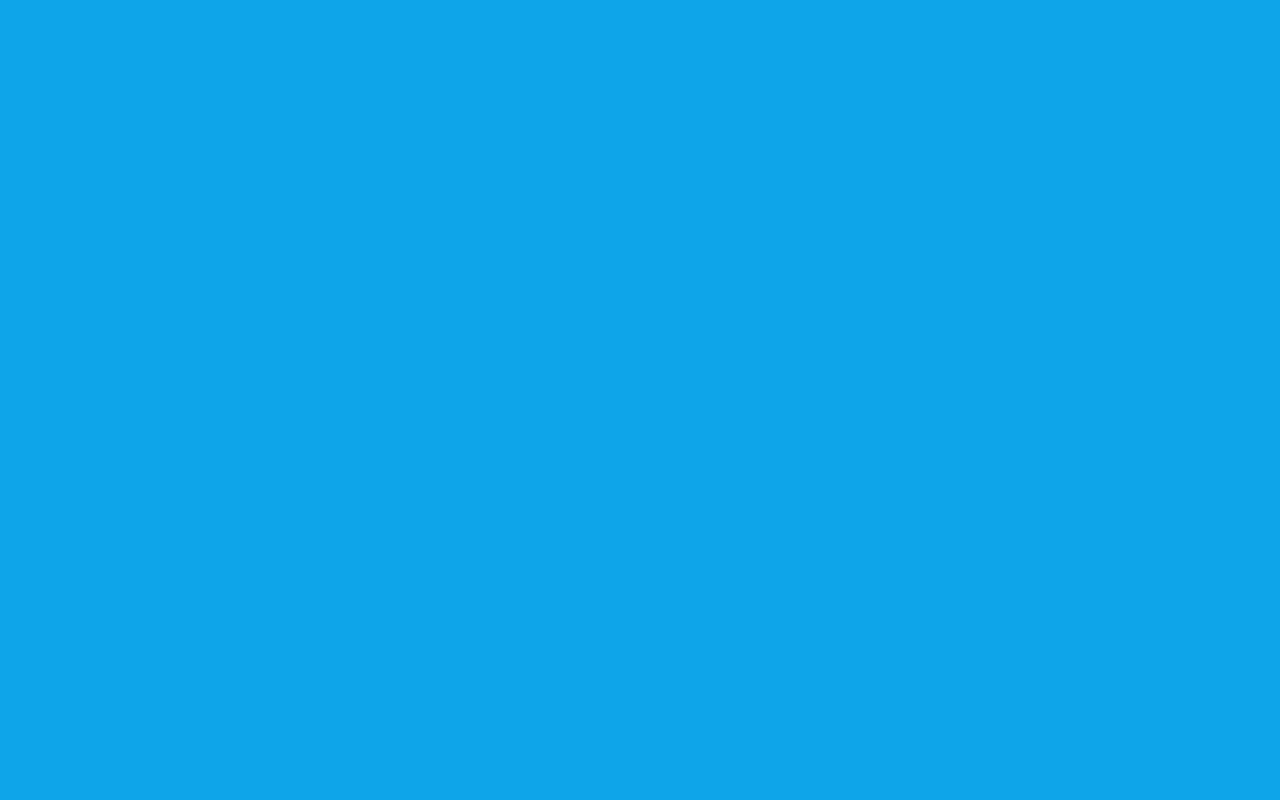
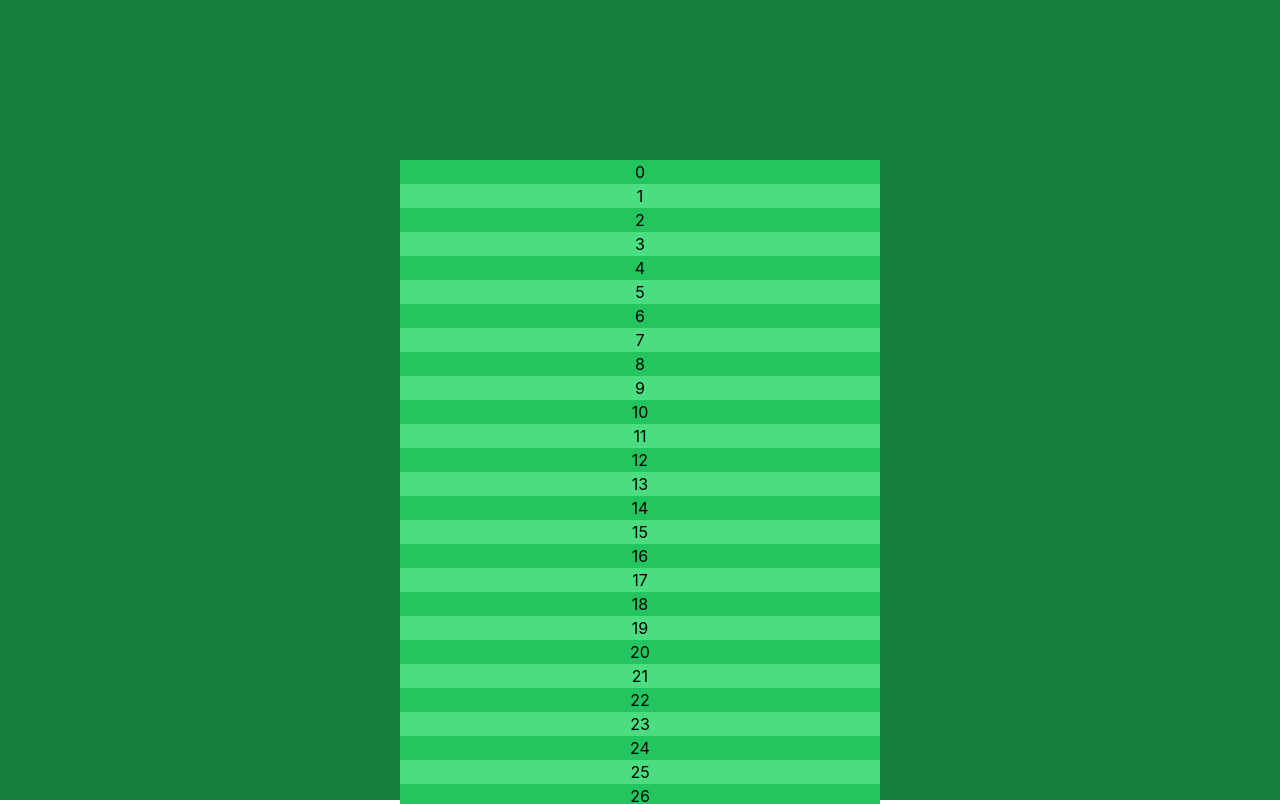
Before and after one commit to RyanBulluss/SnakeGame, a React (Create React App) app: page / in a window 1280 px wide. Shown: the top 804 px of the page. Built offline with nearby package versions, Linux system fonts and the light colour scheme; the HTML template or start-up script is replaced by a standard one.

Commit message:
Create dynamic game board

```diff
--- a/src/App.jsx
+++ b/src/App.jsx
@@ -1,9 +1,28 @@
 import './App.css';
+import { useState, useEffect } from 'react';
 
 function App() {
+  const [boardWidth, setBoardWidth] = useState(9);
+  const [state, setState] = useState([]);
+
+  useEffect(() => {
+    let newState = []
+    for (let i = 0; i < boardWidth * boardWidth; i++) {
+      newState.push(i);
+    }
+    setState(newState);
+  }, [boardWidth]);
+
+
   return (
-    <div className='bg-sky-500 h-[100vh]'>
-
+    <div className='bg-green-700 h-[100vh] flex justify-center items-center'>
+      <div className={`bg-green-400 h-[60vmin] w-[60vmin] grid grid-cols-${boardWidth}`}>
+        {[...Array(boardWidth * boardWidth)].map((_, index) => (
+          <div key={index} className={index % 2 === 0 ? "bg-green-500 flex justify-center items-center" : "bg-green-400 flex justify-center items-center"}>
+            {state[index]}
+          </div>
+        ))}
+      </div>
     </div>
   );
 }
```
